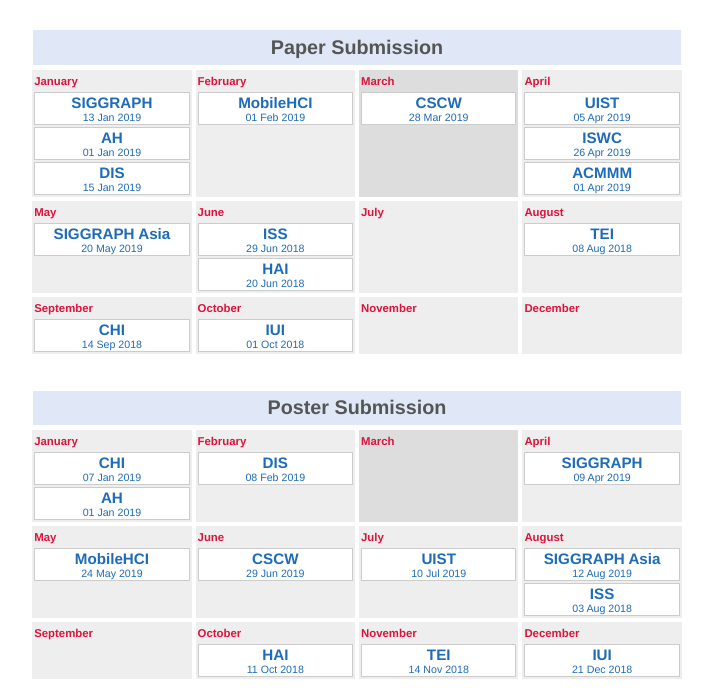
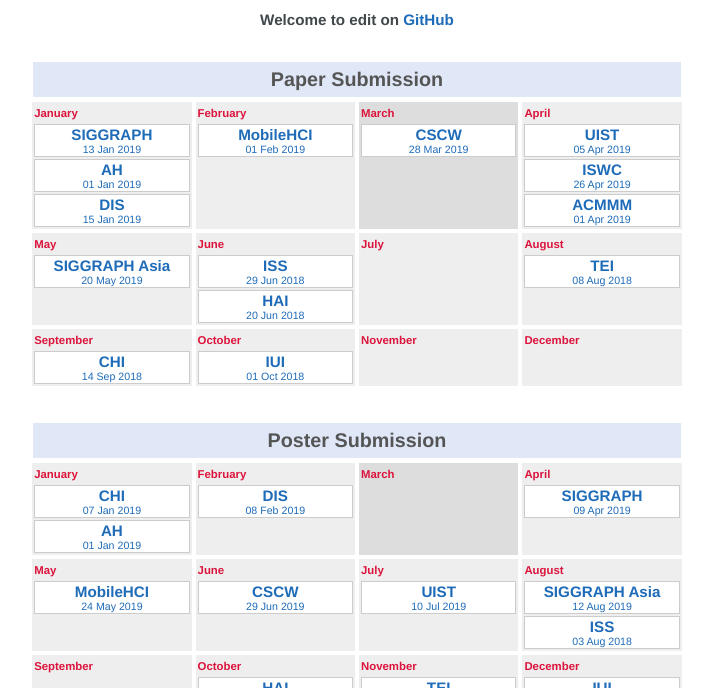
Before and after one commit to hci-calendar/hci-calendar.github.io, a Jekyll site: the page built from _pages/hci.md, in a window 1280 px wide and 900 px high, cut to the strip 212-900 px from the top of the window. Shown: the whole strip, without its empty margins (283-996 px from the left). Built offline with Jekyll 4.4.1, drawn with Linux system fonts in a browser that asks for light colours; comment, search, counter and statistics services are not loaded.

Commit message:
add message

```diff
--- a/_config.yml
+++ b/_config.yml
@@ -4,7 +4,8 @@ baseurl: "" # the subpath of your site, e.g. /blog
 
 # SITE
 title: HCI Calendar
-description: Calendar of paper submission and conference date for HCI and related conferences
+description: Calendar of submission deadlines and conference dates for HCI and related conferences
+message: Welcome to edit on <a href="https://github.com/hci-calendar/hci-calendar.github.io">GitHub</a>
 keywords: >-
   HCI Calendar,
   HCI, Human Computer Interaction,
```
